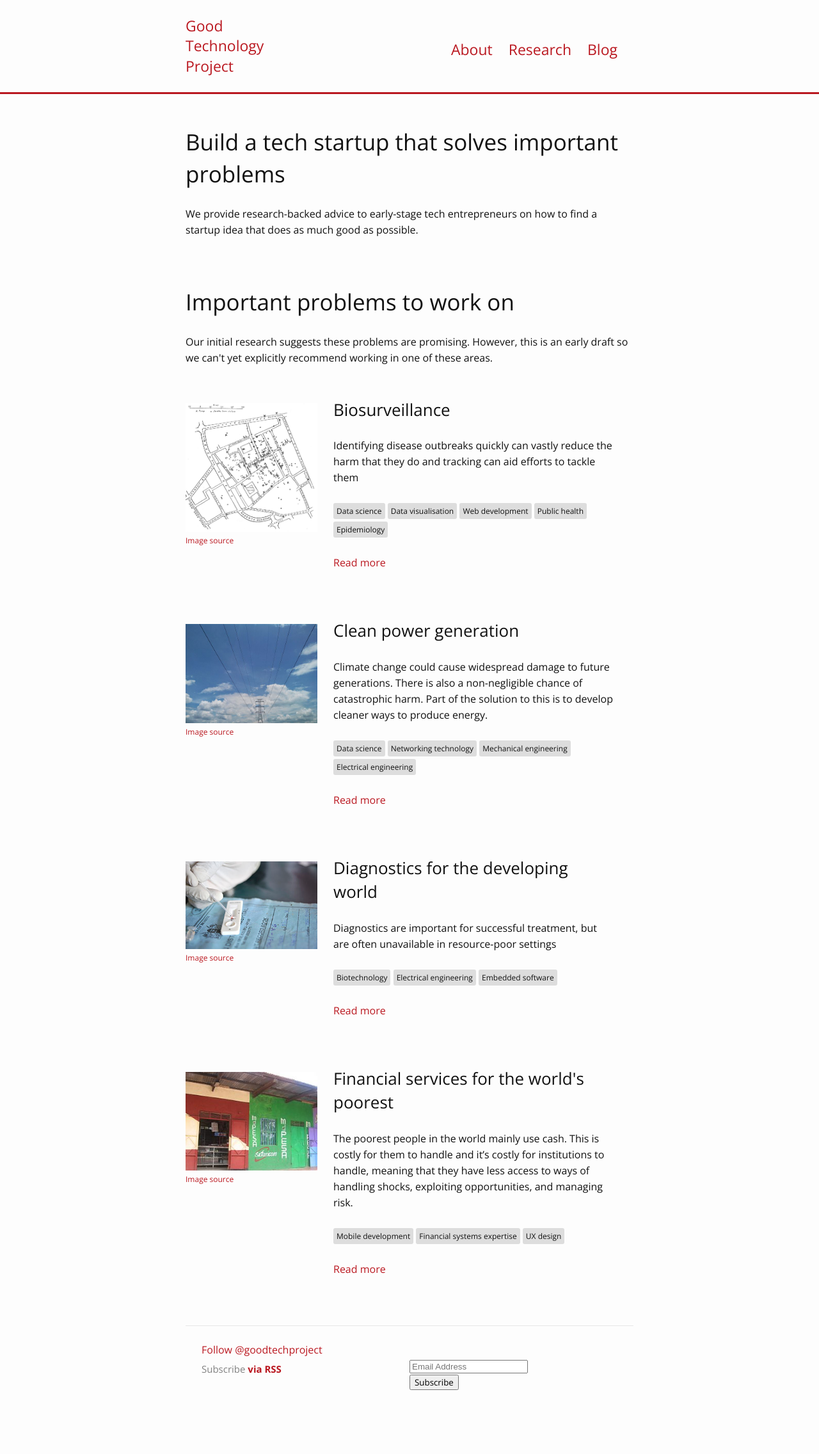
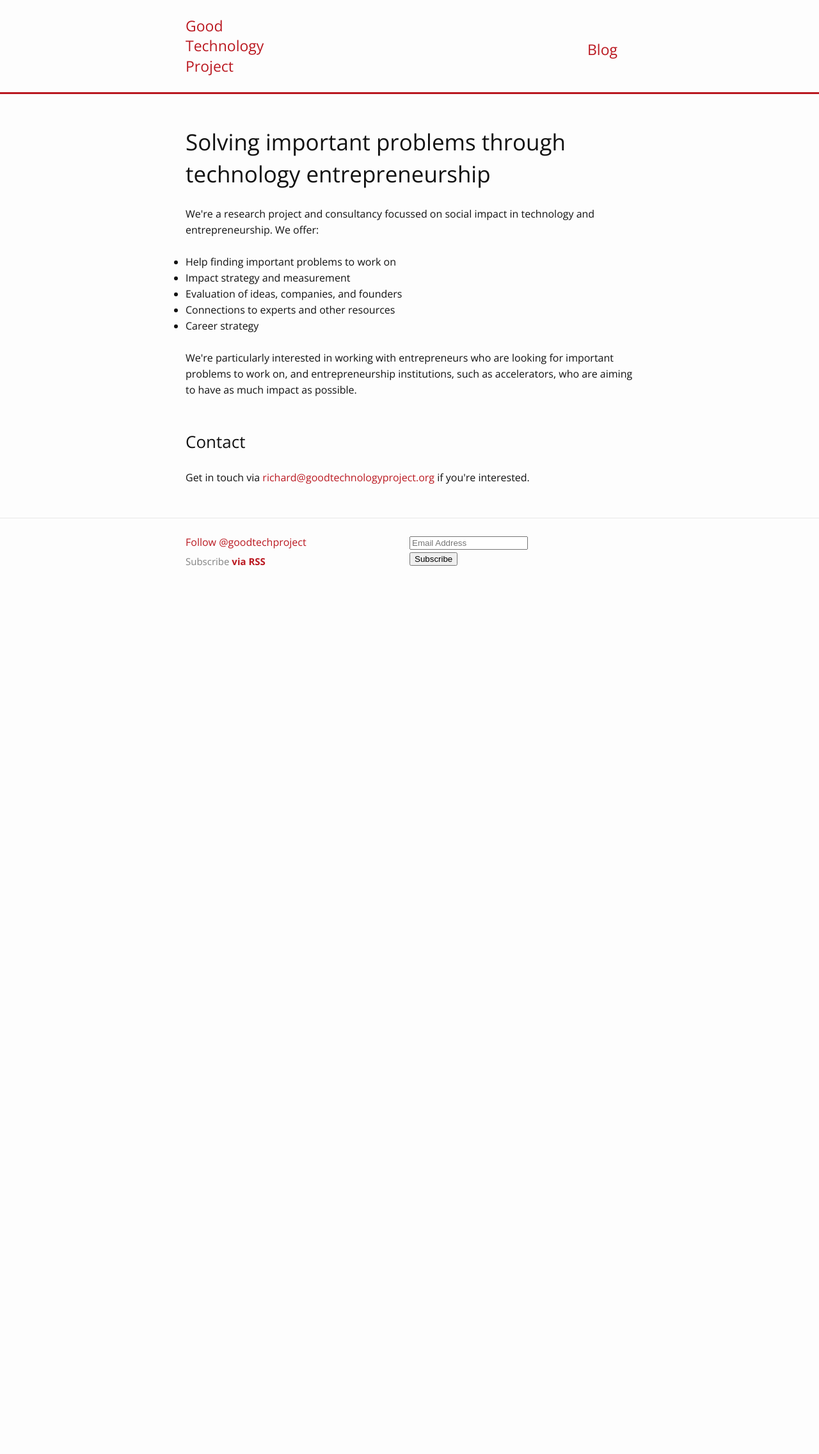
Before and after one commit to richardbatty/good-technology-project, a Jekyll site: the page built from index.html, in a window 1280 px wide. Shown: the whole page at 64% size. Built offline with Jekyll 4.4.1, drawn with Linux system fonts in a browser that asks for light colours; comment, search, counter and statistics services are not loaded; after the commit the page ends 915 px from its top, so only the background shows below that.

Commit message:
Make website minimal

```diff
--- a/_includes/header.html
+++ b/_includes/header.html
@@ -8,8 +8,6 @@
 
       <div class="trigger">
         <h3><a class="page-link" href="/blog">Blog</a><h3>
-        <h3><a class="page-link" href="/research">Research</a><h3>
-        <h3><a class="page-link" href="/about">About</a><h3>
       </div>
     </nav>
 
--- a/about.md
+++ /dev/null
@@ -1,27 +0,0 @@
----
-layout: page
-title: About
-permalink: /about/
----
-
-## Who we are
-
-We're two professional software developers, Richard Batty and Michael Peyton Jones. We want to find out how to do as much good as possible with technology, and since there isn't much information already out there, we're going to create it.
-
-## What we are doing
-
-Take a look at our [introductory blog post](/blog/2015/11/24/the-good-technology-project).
-
-## Our values
-
-* Evidence-based
-* Altruistic
-* Open-minded
-* High quality
-
-## Contact us
-
-Do contact us if you're interested in participating in the project, and especially if you'd be willing to give an interview about a project that you're involved with.
-
-- Richard Batty: richard@goodtechnologyproject.org
-- Michael Peyton Jones: michael@goodtechnologyproject.org
--- a/index.html
+++ b/index.html
@@ -6,39 +6,28 @@ layout: default
 <div class="home">
 
   <div class="title-block">
-    <h1>Build a tech startup that solves important problems</h1>
+    <h1>Solving important problems through technology entrepreneurship</h1>
 
     <p>
-      We provide research-backed advice to early-stage tech entrepreneurs on how to find a startup idea that does as much good as possible.
+      We're a research project and consultancy focussed on social impact in technology and entrepreneurship. We offer:
+      <ul>
+          <li>Help finding important problems to work on</li>
+          <li>Impact strategy and measurement</li>
+          <li>Evaluation of ideas, companies, and founders</li>
+          <li>Connections to experts and other resources</li>
+          <li>Career strategy</li>
+      </ul>
+    </p>
+    <p>
+      We're particularly interested in working with entrepreneurs who are looking for important problems to work on, and
+      entrepreneurship institutions, such as accelerators, who are aiming to have as much impact as possible.
     </p>
   </div>
 
-  <div class="problem-list-container">
-    <h1>Important problems to work on</h2>
-    <p>Our initial research suggests these problems are promising. However, this is an early draft so we can't yet explicitly recommend working in one of these areas.<p>
-
-    {% for problem in site.problems %}
-      <article class="problem-box grid">
-        <div class="col-1-3">
-          <img class="problem-box-image" src="{{problem.image}}" />
-          <a class="image-source" href="{{problem.image_source}}">Image source</a>
-        </div>
-        <div class="col-2-3">
-          <h1 class="problem-box-header">{{problem.title}}</h1>
-          <p>{{problem.description}}</p>
-          <ul class="problem-box-skill-list">
-            {% for skill in problem.skills %}
-              <li class="problem-box-skill">{{skill}}</li>
-            {% endfor %}
-          </ul>
-          <a href="{{problem.url}}" class="problem-box-read-more-link">Read more</a>
-        </div>
-
-        <div class="problem-box-extra-info hidden">
-          {{problem}}
-        </div>
-      </article>
-    {% endfor %}
-    </article>
   <div>
+      <h2>Contact</h2>
+      <p>
+          Get in touch via <a href="mailto:richard@goodtechnologyproject.org">richard@goodtechnologyproject.org</a> if you're interested.
+      </p>
+  </div>
 </div>
--- a/research/index.md
+++ /dev/null
@@ -1,45 +0,0 @@
----
-layout: page
-title: Research
-permalink: /research/
----
-
-This page contains links to all the research that we've done since starting the project.
-
-## Shallow reviews
-
-One of our research goals is to carve up the global problem space in to important sub-problems that are amenable to technological solutions. For that reason, some of the first material that we are producing is shallow reviews of promising problem areas.
-
-- [Digital financial services for the poor](/problems/financial_services_for_the_poor)
-- [Biosurveillance](/problems/biosurveillance)
-- [Diagnostics for the developing world](/problems/diagnostics_for_the_developing_world)
-
-## Interviews
-
-We have used interviews with experts as a tool to learn more about an area. We've largely stopped doing this for now.
-
-- [Alex Demarsh from McGill](/blog/2016/06/11/interview-with-alex-demarsh)
-- [Lucie Klarsfeld from Hystra](/blog/2016/05/21/interview-with-hystra)
-- [EyeSeeTea](/blog/2016/05/30/interview-with-eyeseetea)
-- [Isaac Slavitt from DrivenData](/blog/2016/05/15/interview-with-drivendata)
-
-## Meta
-
-We're still trying to work out what we should be doing and how we should be doing it. That means we need to think both about our own strategy and about strategy for technology entrepreneurs themselves.
-
-- [Persistent neglectedness](/blog/2016/04/03/persistent-neglectedness)
-- [High-level considerations](/blog/2016/06/25/high-level-considerations)
-
-## List of promising tech organizations
-
-We're gradually coming across a variety of tech organizations that seem plausibly high impact. This is relevant both for founders who might want to learn from them, and for others who might want to consider working for them. We're keeping a list [here](https://docs.google.com/spreadsheets/d/1ecr4NikKJBqtMjaLThGZ5srHzzDYU85DWEC_RnaqJgc/edit?usp=sharing).
-
-## Notes and works in progress
-
-We are aiming to be as transparent as we can in our research, and so we have made our research notes [publically available](https://drive.google.com/drive/u/0/folders/0B6jJhbNzdSRccExYV2xSZ2h3bUU). Please note that the material in this folder may be old, incomplete, or just plain wrong!
-
-## Other resources
-
-We use Zotero for managing our sources, and you can access our shared library [here](https://www.zotero.org/groups/goodtechnologyproject/items).
-
-We have a collection of [other useful resources](/research/resources).
```
Also changed, not shown: research/resources.md (deleted, +0 -32 lines).
